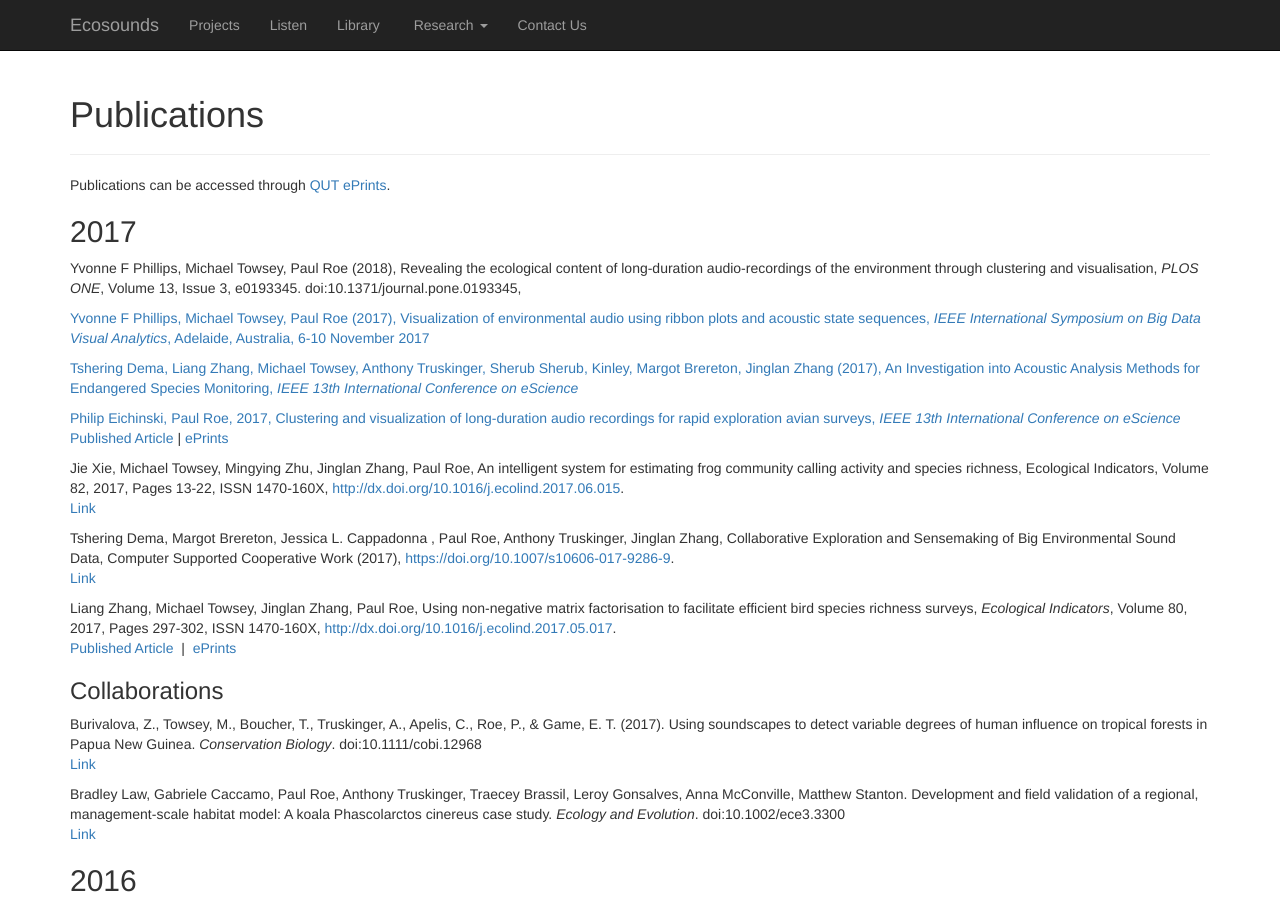
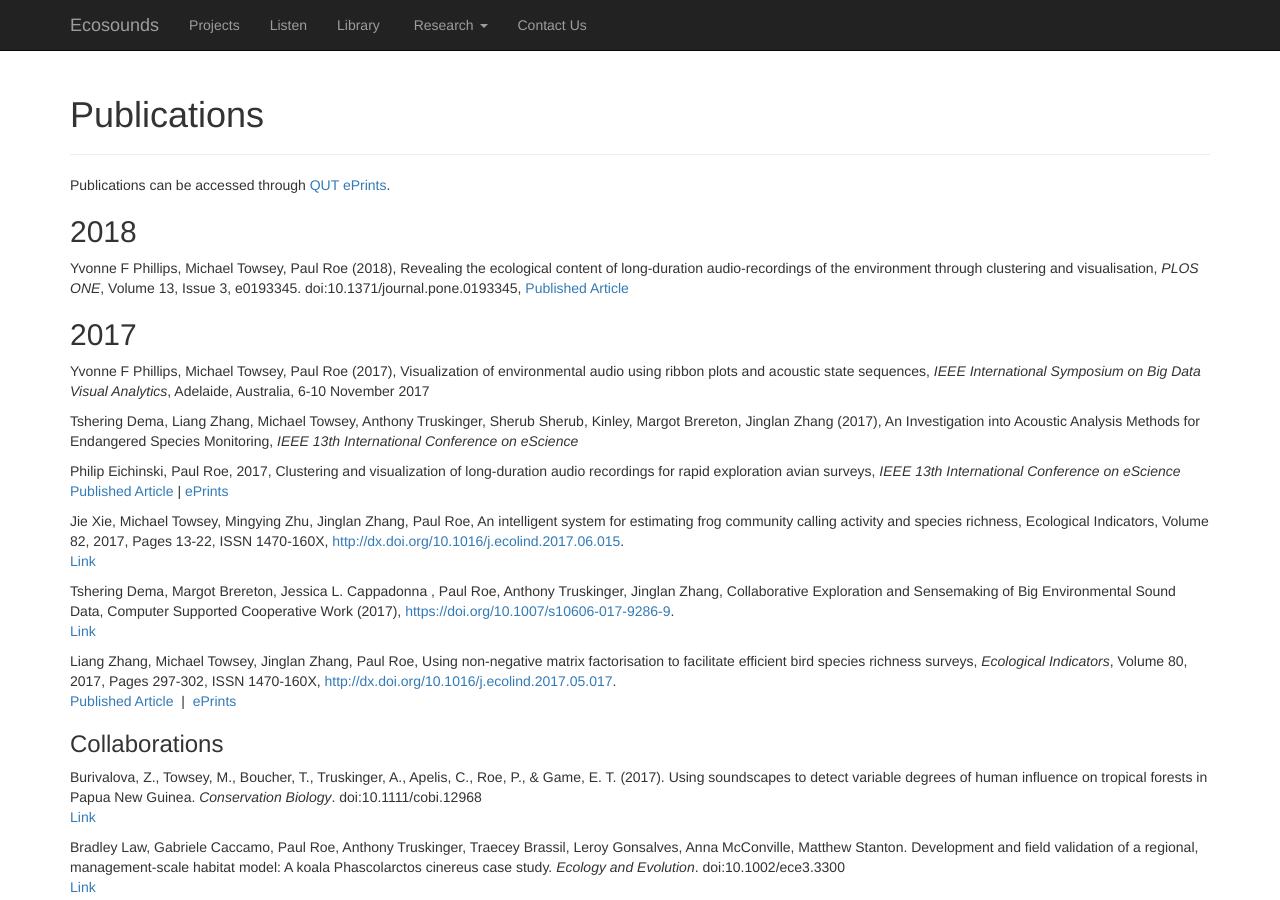
Before and after one commit to QutEcoacoustics/research-blog, a Jekyll site: the page built from publications/publications.html, in a window 1280 px wide and 900 px high. Built offline with Jekyll 4.4.1, drawn with Linux system fonts in a browser that asks for light colours; nearby versions of some CDN libraries.

Commit message:
Fixed publications page

```diff
--- a/publications/publications.html
+++ b/publications/publications.html
@@ -11,15 +11,17 @@ title: Ecosounds | Publications
     <p>Publications can be accessed through <a href="http://eprints.qut.edu.au/">QUT ePrints</a>.</p>
 
     <!-- Insert entries in reverse chronological order (newest first) -->
-    <h2>2017</h2>
+    <h2>2018</h2>
 
     <p>
     Yvonne F Phillips, Michael Towsey, Paul Roe (2018),
     Revealing the ecological content of long-duration audio-recordings of the environment through clustering and visualisation,
     <i>PLOS ONE</i>, Volume 13, Issue 3, e0193345.
     doi:10.1371/journal.pone.0193345,
-    <a href="http://journals.plos.org/plosone/article/authors?id=10.1371/journal.pone.0193345"</a>
+    <a href="http://journals.plos.org/plosone/article/authors?id=10.1371/journal.pone.0193345">Published Article</a>
     </p>
+
+    <h2>2017</h2>
 
     <p>
     Yvonne F Phillips, Michael Towsey, Paul Roe (2017),
```
